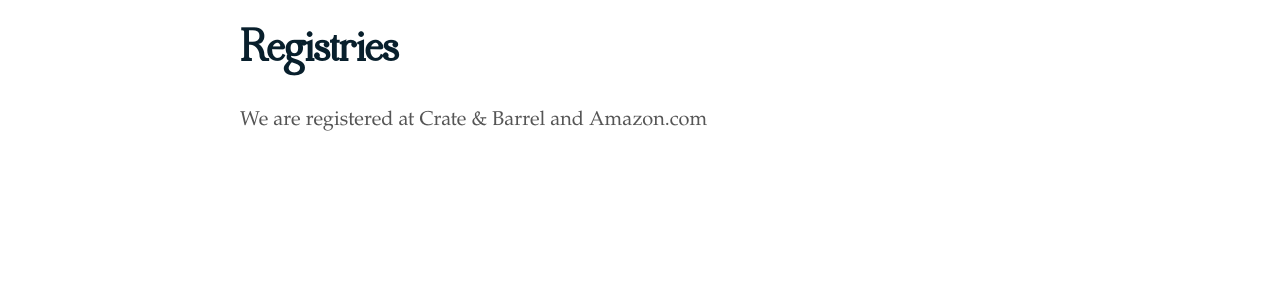
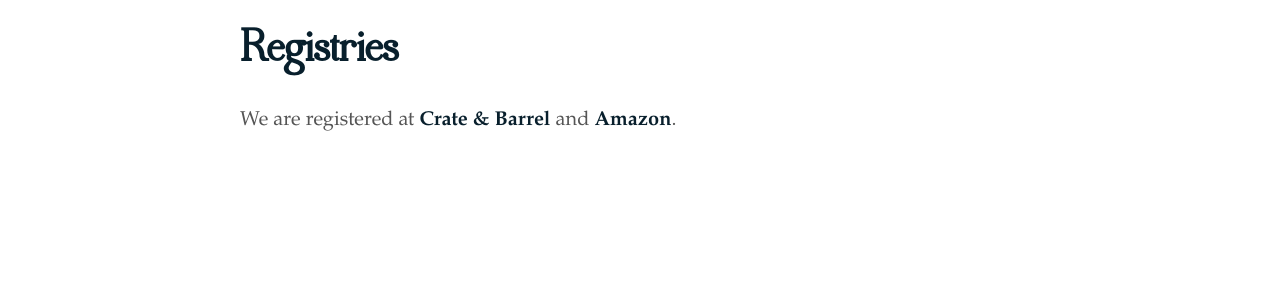
Before and after one commit to timplunkett/meghanandtim.us, a Jekyll site: the page built from registries/index.md, in a window 1280 px wide. Shown: the part 263-563 px from the top of the page. Built offline with Jekyll 4.4.1, drawn with Linux system fonts in a browser that asks for light colours.

Commit message:
Add links to registries.

```diff
--- a/registries/index.md
+++ b/registries/index.md
@@ -5,4 +5,4 @@
 
 # Registries
 
-We are registered at Crate &amp; Barrel and Amazon.com
+We are registered at [Crate &amp; Barrel](http://www.crateandbarrel.com/) and [Amazon](http://www.amazon.com/).
```
